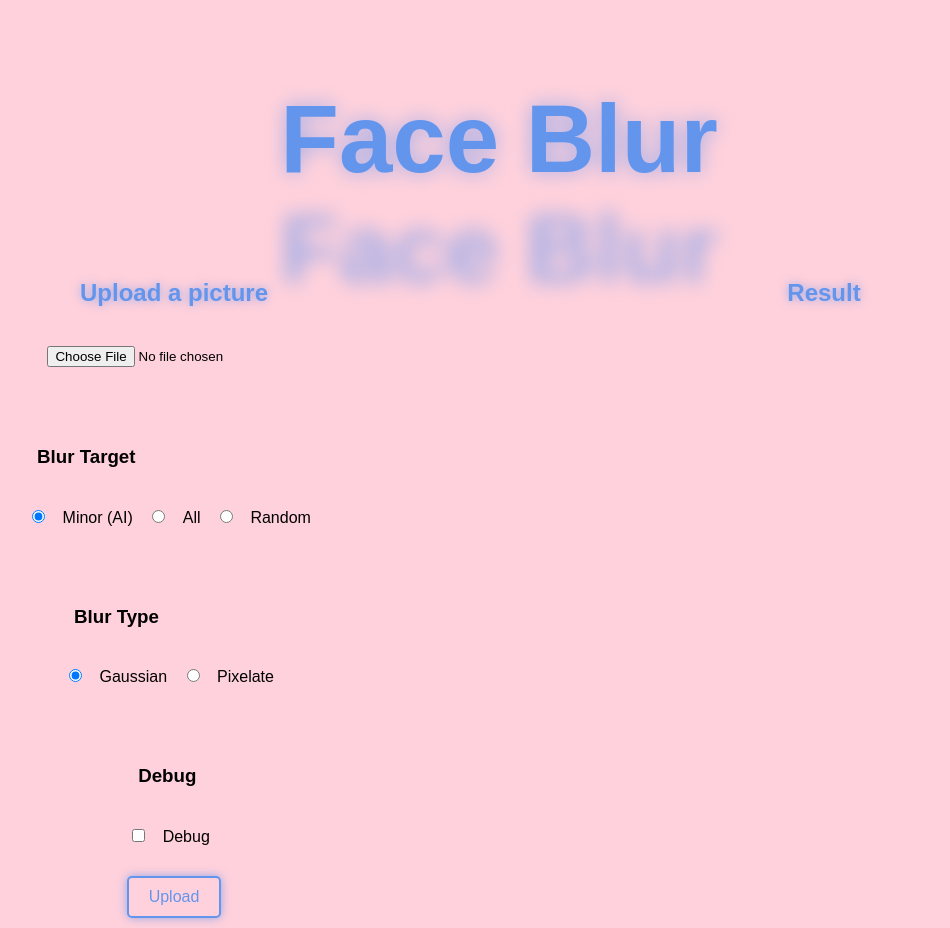
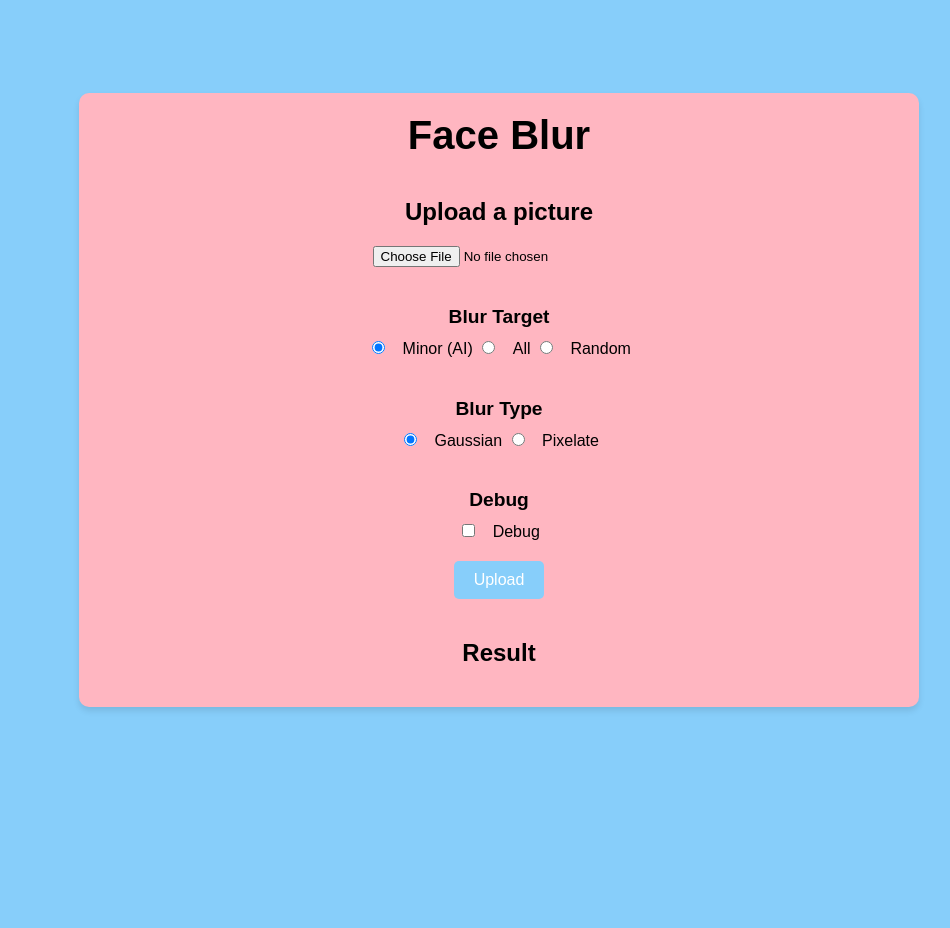
Before and after one commit to TehWeifu/FaceBlur, a plain HTML site: page frontend/index.html in a window 1280 px wide. Shown: the whole page, without its empty margins (141-1091 px from the left). After the commit the page ends 800 px from the top, so only its background shows below. Drawn offline with Linux system fonts and the light colour scheme.

Commit message:
Frontend fix

```diff
--- a/frontend/index.html
+++ b/frontend/index.html
@@ -1,123 +1,125 @@
-<!-- frontend/index.html -->
-
 <!DOCTYPE html>
 <html lang="en">
 <head>
     <meta charset="UTF-8">
     <meta name="viewport" content="width=device-width, initial-scale=1.0">
     <title>Face Blur</title>
-
     <style>
         body {
-            box-sizing: border-box;
-            font-family: Arial, sans-serif;
+            font-family: 'Arial', sans-serif;
             margin: 0;
             padding: 0;
             height: 100vh;
-            background-color: #FFD1DC;
+            background-color: lightskyblue;
+            display: flex;
+            justify-content: center;
+            align-items: center;
         }
 
         .container {
-            display: flex;
-            flex-direction: column;
-            align-items: center;
-            height: 100%;
-            margin-top: 20px;
+            background-color: lightpink;
+            border-radius: 10px;
+            box-shadow: 0 4px 6px rgba(0, 0, 0, 0.1);
+            padding: 20px;
+            max-width: 800px;
+            width: 100%;
+        }
+
+        .header {
+            text-align: center;
+            margin-bottom: 20px;
+        }
+
+        .header h1 {
+            font-size: 2.5em;
+            color: #000;
+            margin: 0;
         }
 
         .content {
             display: flex;
+            flex-direction: column;
             gap: 20px;
-            width: 100%;
-            height: 100%;
         }
 
-        .upload {
+        .upload, .result {
             display: flex;
             flex-direction: column;
             align-items: center;
-            width: 50%;
+        }
+
+        .upload h2, .result h2 {
+            font-size: 1.5em;
+            color: #000;
         }
 
         .upload form {
             display: flex;
             flex-direction: column;
-            justify-content: center;
             align-items: center;
+            width: 100%;
         }
 
-        .upload form * {
-            padding: 20px 10px;
+        .upload form input[type="file"] {
+            margin-bottom: 20px;
+        }
+
+        .upload form div {
+            margin-bottom: 20px;
+        }
+
+        .upload form label {
+            margin-left: 10px;
+            font-size: 1em;
+            color: #000;
+        }
+
+        .upload form h3 {
+            font-size: 1.2em;
+            color: #000;
+            margin-bottom: 10px;
+        }
+
+        button[type="submit"] {
+            background-color: lightskyblue;
+            color: #fff;
+            border: none;
+            border-radius: 5px;
+            padding: 10px 20px;
+            font-size: 1em;
+            cursor: pointer;
+            transition: background-color 0.3s;
+        }
+
+        button[type="submit"]:hover {
+            background-color: lightskyblue;
+        }
+
+        button[type="submit"]:active {
+            scale: 0.9;
         }
 
         #result {
             display: flex;
-            justify-content: center;
-            width: 50%;
+            flex-direction: column;
+            align-items: center;
         }
 
-        .blurred-text {
-            font-size: 6em;
-            color: cornflowerblue;
+        h1, h2, h3 {
             text-align: center;
-            position: relative;
-            font-family: 'Arial', sans-serif;
         }
-
-        .blurred-text::before {
-            content: 'Face Blur Face Blur';
-            position: absolute;
-            top: 0;
-            left: 0;
-            right: 0;
-            bottom: 0;
-            color: cornflowerblue;
-            z-index: -1;
-            filter: blur(10px);
-            opacity: 0.6;
-        }
-
-        h2 {
-            color: cornflowerblue;
-            text-shadow: 0 0 10px rgba(100, 149, 237, 0.7);
-        }
-
-        /*Cool and simple button effect*/
-        button[type="submit"] {
-            margin: 10px;
-            padding: 10px 20px;
-            background-color: #FFD1DC;
-            color: cornflowerblue;
-            border: 2px solid cornflowerblue;
-            border-radius: 5px;
-            font-size: 1em;
-            cursor: pointer;
-            transition: all 0.3s;
-            box-shadow: 0 0 10px rgba(100, 149, 237, 0.7);
-        }
-
-        button[type="submit"]:hover {
-            background-color: cornflowerblue;
-            color: #FFD1DC;
-        }
-
-        button[type="submit"]:active {
-            transform: scale(0.95);
-        }
-
     </style>
 </head>
 <body>
 <div class="container">
-
-    <h1 class="blurred-text">Face Blur</h1>
-
+    <div class="header">
+        <h1>Face Blur</h1>
+    </div>
     <div class="content">
         <div class="upload">
             <h2>Upload a picture</h2>
             <form id="uploadForm" enctype="multipart/form-data">
                 <input type="file" id="image" name="image" accept="image/*" required>
-
                 <div>
                     <h3>Blur Target</h3>
                     <input type="radio" id="minor" name="mode" value="minor" checked>
@@ -127,7 +129,6 @@
                     <input type="radio" id="random" name="mode" value="random">
                     <label for="random">Random</label>
                 </div>
-
                 <div>
                     <h3>Blur Type</h3>
                     <input type="radio" id="blur" name="type" value="blur" checked>
@@ -135,25 +136,19 @@
                     <input type="radio" id="pixelate" name="type" value="pixelate">
                     <label for="pixelate">Pixelate</label>
                 </div>
-
                 <div>
                     <h3>Debug</h3>
-                    <!--                Checkbox for debug mode-->
-                    <input type="checkbox" id="debug" name="debug">
+                    <input type="checkbox" id="debug" name="debug" value="on">
                     <label for="debug">Debug</label>
                 </div>
-
                 <button type="submit">Upload</button>
             </form>
         </div>
-
         <div id="result">
             <h2>Result</h2>
         </div>
     </div>
-
 </div>
-
 <script>
     document.getElementById('uploadForm').addEventListener('submit', async (event) => {
         event.preventDefault();
@@ -170,8 +165,11 @@
         query_params += `type=${type}&`
 
         const debug = document.getElementById('debug').checked;
-        query_params += `debug=${debug}`
+        if (debug) {
+            query_params += `debug=on`
+        }
 
+        console.log(query_params)
 
         const response = await fetch(`/api/blur${query_params}`, {
             method: 'POST',
```
Also changed, not shown: 2 other files.
